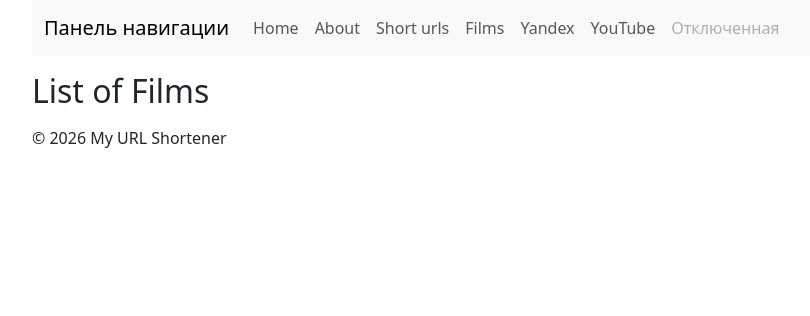
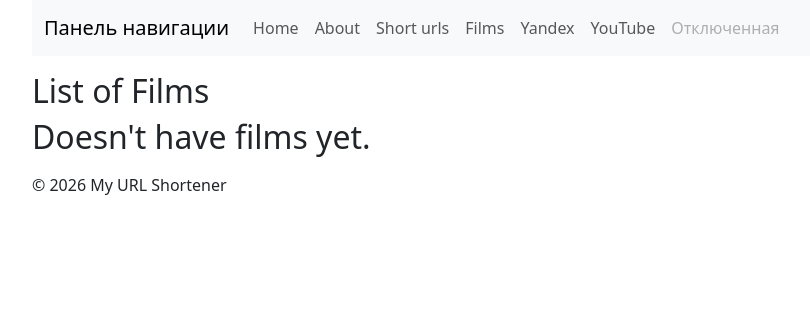
Before and after one commit to zifrit/url_shortener, a FastAPI app: template app/templates/film/list.html in a window 1280 px wide. Shown: the top 316 px of the page, without its empty margins (50-860 px from the left). Run offline with FastAPI, Linux system fonts and the light colour scheme; the template is opened without the code that fills it, so the values that code supplies are empty; parts of the project's set-up code (start-up, migrations or seed data) failed here and were passed over.

Commit message:
add: implement listing of films in the web interface

```diff
--- a/app/templates/film/list.html
+++ b/app/templates/film/list.html
@@ -9,4 +9,24 @@
   <h2>
     List of Films
   </h2>
+  {% if list_of_films %}
+    {% for film in list_of_films %}
+      <div class="container my-2 p-2 bg-info bg-opacity-10 border border-info border-start-0 rounded-end">
+        <p class="m-0">
+          {{ film.slug }}
+        </p>
+        <p class="m-0">
+
+          {{ film.name }}
+        </p>
+        <p class="m-0">
+          {{ film.author }}
+        </p>
+      </div>
+    {% endfor %}
+  {% else %}
+    <h2>
+      Doesn't have films yet.
+    </h2>
+  {% endif %}
 {% endblock %}
```
Also changed, not shown: app/web/film/list.py (+10 -2 lines).
